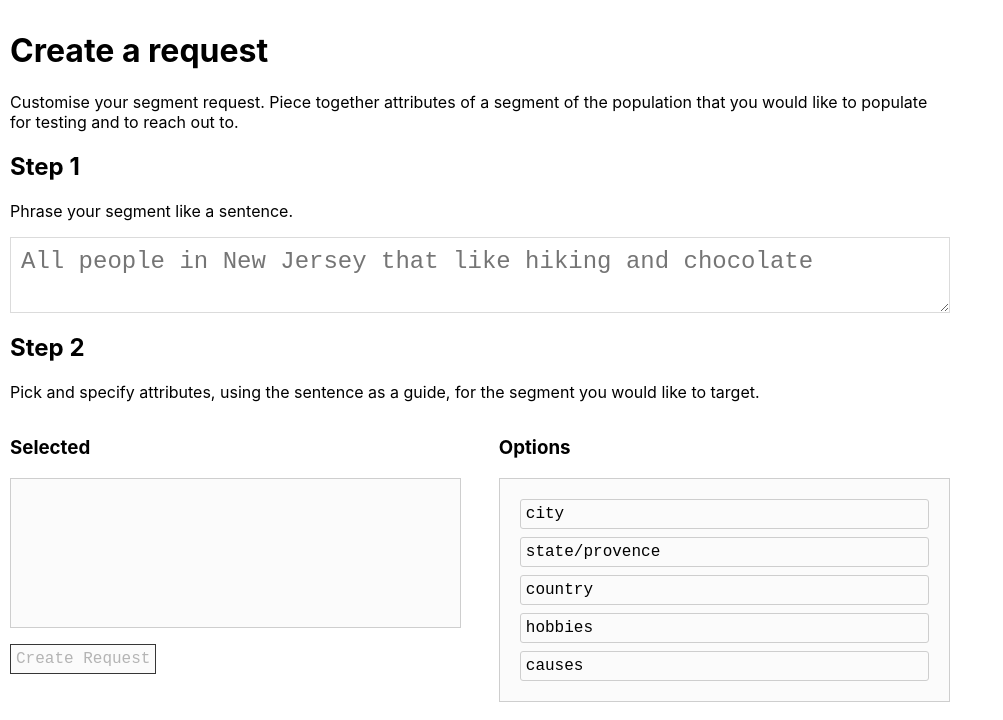
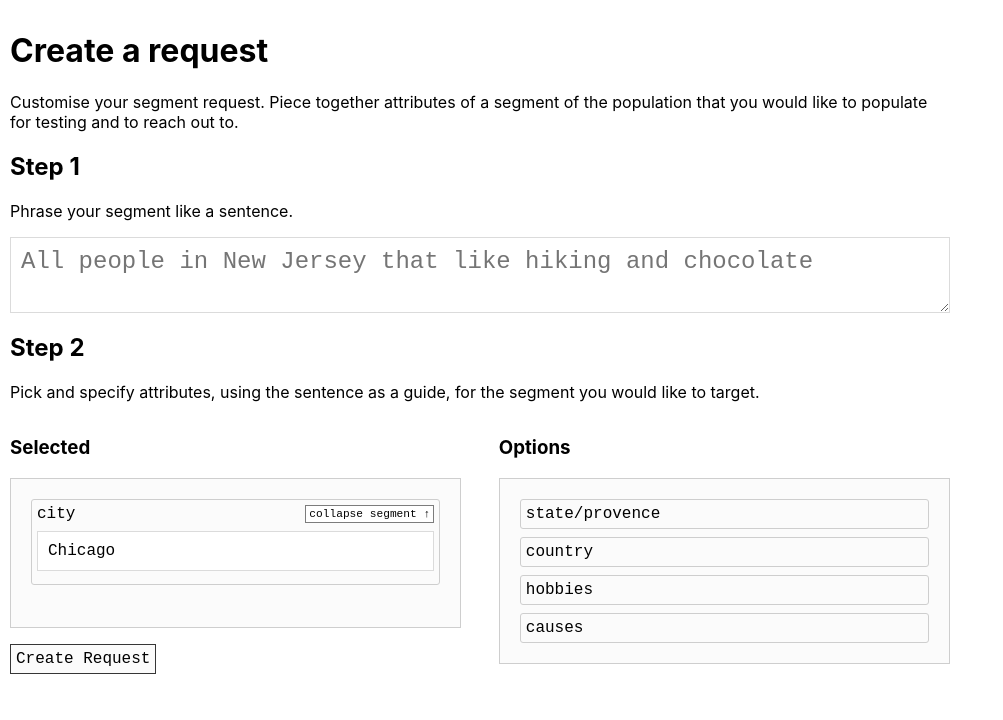
Before and after one commit to luczorce/uf-request-portal, a Vue app: page /#/ in a window 1280 px wide. Shown: the top 720 px of the page, without its empty margins (0-1003 px from the left). Built offline with nearby package versions, Linux system fonts and the light colour scheme; no server answers.

Commit message:
create requests and send to server

```diff
--- a/package.json
+++ b/package.json
@@ -9,6 +9,7 @@
     "test:unit": "vue-cli-service test:unit"
   },
   "dependencies": {
+    "axios": "^0.18.0",
     "vue": "^2.5.16",
     "vue-router": "^3.0.1",
     "vuedraggable": "^2.16.0"
--- /dev/null
+++ b/src/services/provider.js
@@ -0,0 +1,33 @@
+const axios = require('axios');
+const REQUESTS_URL = process.env.VUE_APP_REQUESTS_URL;
+
+axios.defaults.headers.post['Content-Type'] = 'application/x-www-form-urlencoded';
+
+const RequestsProvider = {
+  makeRequest: makeRequest
+}
+
+export default RequestsProvider;
+
+//////
+
+function makeRequest(body) {
+  const url = `${REQUESTS_URL}/request`;
+  const options = {
+    headers: {
+      'Content-Type' : 'application/x-www-form-urlencoded; charset=UTF-8'
+    }
+  }
+
+  return new Promise((resolve, reject) => {
+    axios.post(url, body)
+      .then(response => {
+        if (response.status === 200) {
+          resolve(response);
+        } else {
+          reject(response)
+        }
+      })
+      .catch(e => reject(e));
+  })
+}
--- a/src/views/Home.vue
+++ b/src/views/Home.vue
@@ -52,6 +52,7 @@
 
 <script>
   import draggable from 'vuedraggable'
+  import provider from '@/services/provider.js';
 
   export default {
     name: 'home',
@@ -67,16 +68,35 @@
     },
     created() {
       this.sections = [
-        { name: 'city', value: '', id: 1, showEdit: true, placeholder: 'Chicago, Toronto' },
-        { name: 'state/provence', value: '', id: 2, showEdit: true, placeholder: 'Illinois, Ontario' },
-        { name: 'country', value: '', id: 3, showEdit: true, placeholder: 'Canada' },
-        { name: 'hobbies', value: '', id: 4, showEdit: true, placeholder: 'biking, hiking, puppy dogs' },
-        { name: 'causes', value: '', id: 5, showEdit: true, placeholder: 'ASPCA, homelessness' }
+        // { name: 'city', nameKey: 'city', value: '', id: 1, showEdit: true, placeholder: 'Chicago, Toronto' },
+        { name: 'state/provence', nameKey: 'state', value: '', id: 2, showEdit: true, placeholder: 'Illinois, Ontario' },
+        { name: 'country', nameKey: 'country', value: '', id: 3, showEdit: true, placeholder: 'Canada' },
+        { name: 'hobbies', nameKey: 'hobbies', value: '', id: 4, showEdit: true, placeholder: 'biking, hiking, puppy dogs' },
+        { name: 'causes', nameKey: 'causes', value: '', id: 5, showEdit: true, placeholder: 'ASPCA, homelessness' }
       ];
+
+      this.selected = [
+        { name: 'city', nameKey: 'city', value: 'Chicago', id: 1, showEdit: true, placeholder: 'Chicago, Toronto' }
+      ]
     },
     methods: {
-      createRequest() {
-        console.log(this.selected);
+      async createRequest() {
+        try {
+          const response = await provider.makeRequest(this.createRequestBody());
+          console.log(response);
+        } catch (error) {
+          console.log(error);
+        }
+      },
+      createRequestBody() {
+        let body = {};
+
+        this.selected.forEach((segment) => {
+          // TODO do any singular sections need to just be Strings?
+          body[segment.nameKey] = segment.value.split(', ');
+        });
+
+        return body;
       }
     }
   }
@@ -155,7 +175,7 @@
 
   .item-header button {
     padding: 1px 3px;
-    border: none;
+    border-color: var(--black4);
     font-size: 0.7em;
   }
 
```
Also changed, not shown: 1 other file (tests, documents, lock files or other folders).
